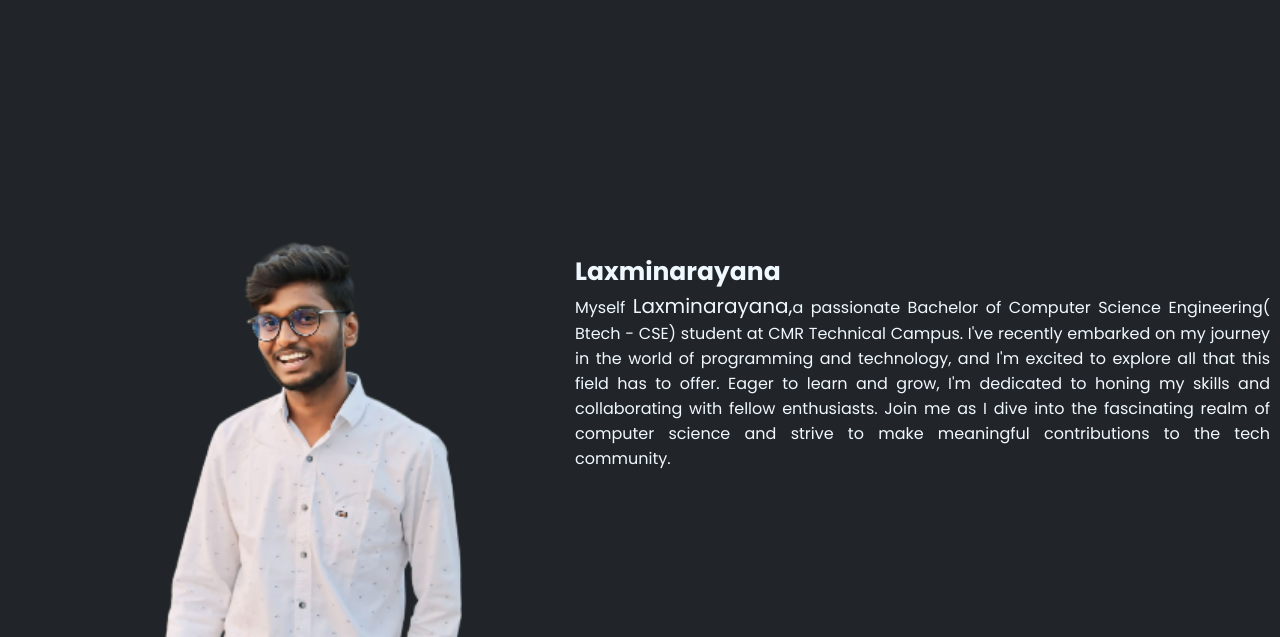
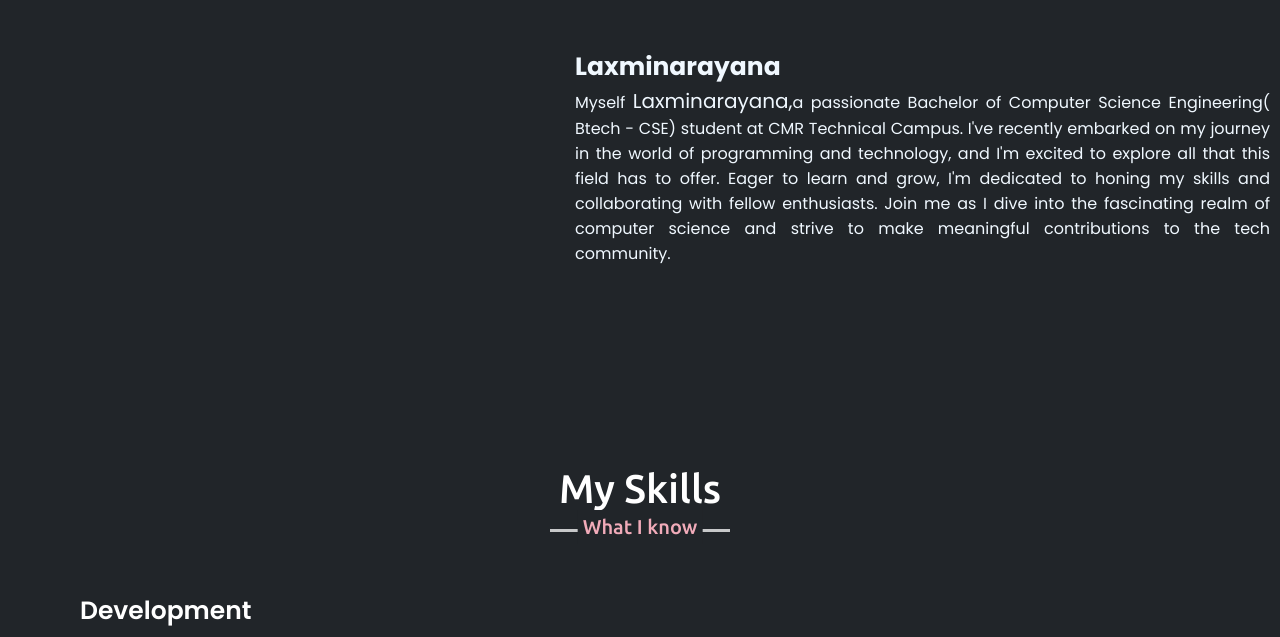
Before and after one commit to Laxminarayana507/portfolio, a plain HTML site: page index.html in a window 1280 px wide. Shown: the part 978-1615 px from the top of the page. Drawn offline with nearby package versions, Linux system fonts and the light colour scheme.

Commit message:
Update index.html

```diff
--- a/index.html
+++ b/index.html
@@ -110,7 +110,7 @@
 
 
 
-                   <img src="About.png" >
+
 
                 </div>
 
```
